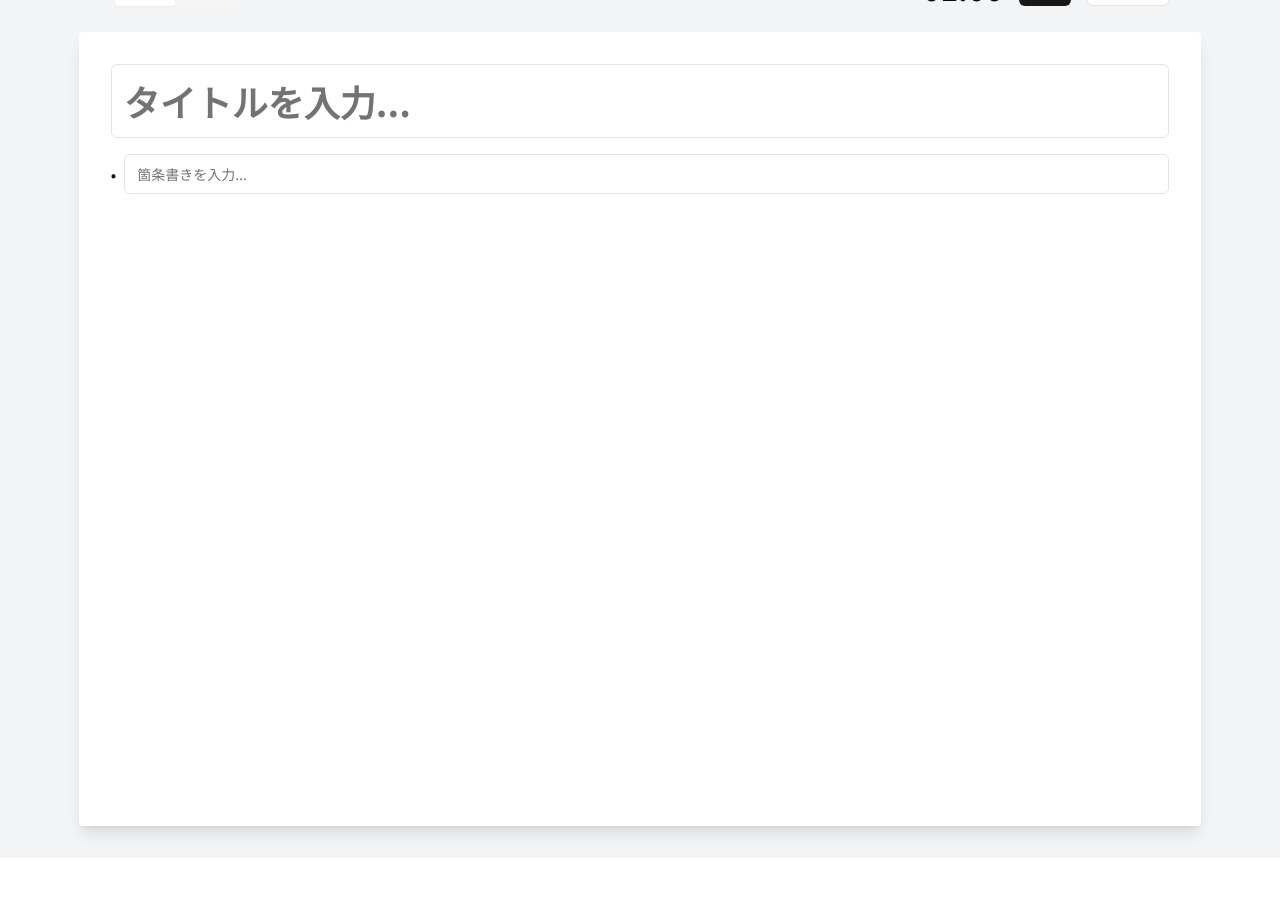
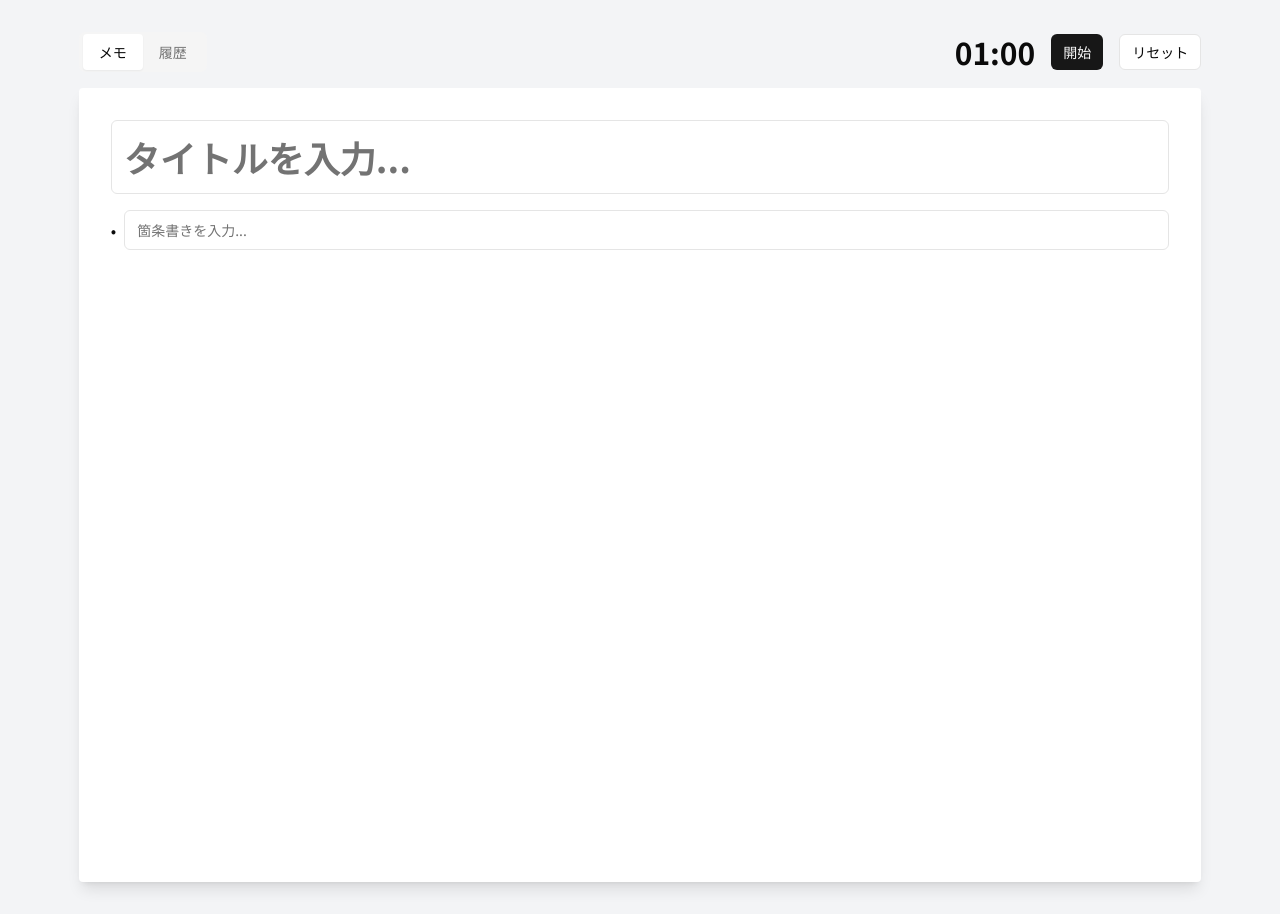
Before and after one commit to taigok/zero-second-thinking, a Next.js app: page / in a window 1280 px wide. Before the commit the page ends 858 px from the top, so only its background shows below. Built offline with nearby package versions, Linux system fonts and the light colour scheme.

Commit message:
コントロールを紙と同じ幅のコンテナに配置
紙と同じ297mmの幅のコンテナ内にタブと
コントロールを配置し、正確に幅を揃える

🤖 Generated with Claude Code

Co-Authored-By: Claude <noreply@anthropic.com>

```diff
--- a/app/page.tsx
+++ b/app/page.tsx
@@ -231,11 +231,9 @@ export default function HomePage() {
 
   return (
     <div className="min-h-screen bg-gray-100 p-8">
-      <div className="max-w-6xl mx-auto space-y-4">
-        {/* A4紙 */}
-        <div className="bg-white shadow-lg rounded-sm relative" style={PAPER_STYLES}>
+      <div className="mx-auto" style={{width: PAPER_STYLES.width, maxWidth: PAPER_STYLES.maxWidth}}>
         {/* 紙の幅に合わせたコントロール */}
-          <div className="absolute -top-16 left-0 right-0 flex items-center justify-between px-8">
+        <div className="flex items-center justify-between mb-4">
           <Tabs value={activeTab} onValueChange={(value) => setActiveTab(value as "memo" | "history")}>
             <TabsList className="h-10">
               <TabsTrigger value="memo" className="px-4 py-2">メモ</TabsTrigger>
@@ -278,6 +276,9 @@ export default function HomePage() {
             </div>
           )}
         </div>
+
+        {/* A4紙 */}
+        <div className="bg-white shadow-lg rounded-sm" style={PAPER_STYLES}>
 
           {activeTab === "memo" && (
             <div className="p-8 space-y-4">
```
Lines whose indentation alone changed are shown as unchanged.
